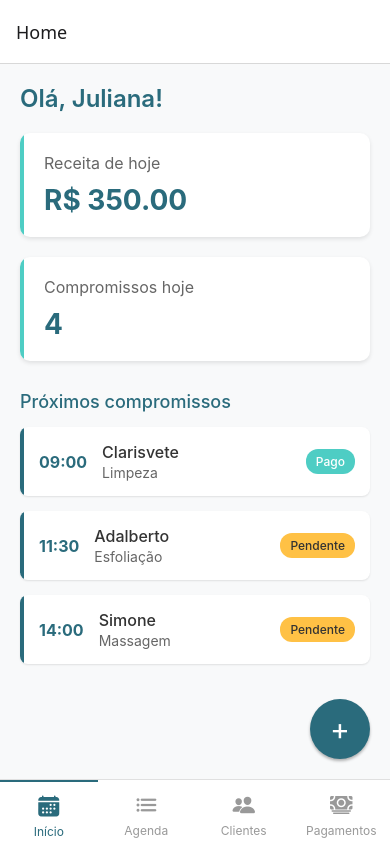
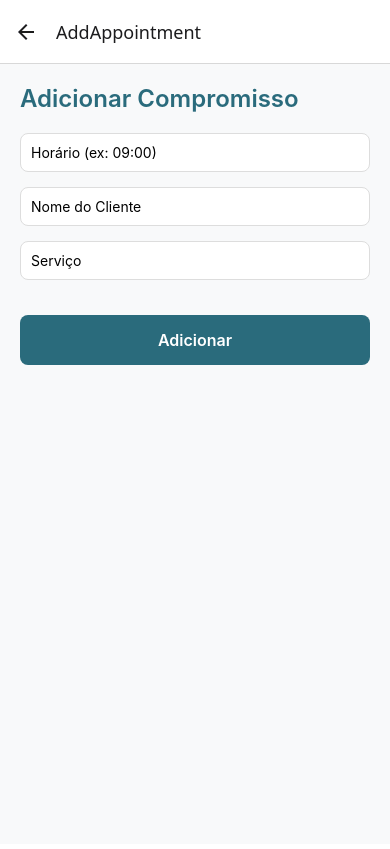
Before and after one commit to 3lder7/System-Studio, a React Native app in the folder app-estudio/: screen /AddAppointment in a window 390 px wide. Built offline with nearby package versions, Linux system fonts and the light colour scheme.

Commit message:
Adicionar navegação entre telas e implementar funcionalidade de adicionar compromissos

```diff
--- a/app-estudio/App.js
+++ /dev/null
@@ -1,17 +0,0 @@
-// filepath: /workspaces/System-Studio/app-estudio/App.js
-import React from 'react';
-import { NavigationContainer } from '@react-navigation/native';
-import { createStackNavigator } from '@react-navigation/stack';
-import HomeScreen from './components/screens/HomeScreen';
-
-const Stack = createStackNavigator();
-
-export default function App() {
-  return (
-    <NavigationContainer>
-      <Stack.Navigator initialRouteName="Home">
-        <Stack.Screen name="Home" component={HomeScreen} />
-      </Stack.Navigator>
-    </NavigationContainer>
-  );
-}
--- /dev/null
+++ b/app-estudio/App.tsx
@@ -0,0 +1,23 @@
+import React from 'react';
+import { NavigationContainer } from '@react-navigation/native';
+import { createNativeStackNavigator } from '@react-navigation/native-stack';
+import TelaInicial from './components/screens/HomeScreen';
+import AddCompromissos from './components/screens/AddAppointment';
+
+type RootStackParamList = {
+  Home: undefined;
+  AddAppointment: { addAppointment: (newAppointment: any) => void };
+};
+
+const Stack = createNativeStackNavigator<RootStackParamList>();
+
+export default function App() {
+  return (
+    <NavigationContainer>
+      <Stack.Navigator initialRouteName="Home" id={undefined}>
+        <Stack.Screen name="Home" component={TelaInicial} />
+        <Stack.Screen name="AddAppointment" component={AddCompromissos} />
+      </Stack.Navigator>
+    </NavigationContainer>
+  );
+}
--- /dev/null
+++ b/app-estudio/components/screens/AddAppointment.tsx
@@ -0,0 +1,120 @@
+import React, { useState } from 'react';
+import {
+  View,
+  Text,
+  StyleSheet,
+  TextInput,
+  TouchableOpacity,
+  Alert,
+  SafeAreaView,
+  StatusBar,
+  Platform,
+} from 'react-native';
+import { NativeStackScreenProps } from '@react-navigation/native-stack';
+
+type RootStackParamList = {
+  Home: undefined;
+  AddAppointment: { addAppointment: (newAppointment: any) => void };
+};
+
+type Props = NativeStackScreenProps<RootStackParamList, 'AddAppointment'>;
+
+const AddCompromissos: React.FC<Props> = ({ route, navigation }) => {
+  const addAppointment = route.params?.addAppointment || (() => {});
+  const [horario, setHorario] = useState('');
+  const [cliente, setCliente] = useState('');
+  const [servico, setServico] = useState('');
+  const [status, setStatus] = useState('pendente');
+
+  const handleAdd = () => {
+    console.log("Botão pressionado");
+    if (!horario || !cliente || !servico) {
+      Alert.alert('Erro', 'Por favor, preencha todos os campos.');
+      return;
+    }
+
+    const newAppointment = {
+      id: Date.now(),
+      horario,
+      cliente,
+      servico,
+      status,
+    };
+
+    console.log("Novo compromisso:", newAppointment);
+    addAppointment(newAppointment);
+    navigation.goBack();
+  };
+
+  return (
+    <SafeAreaView style={styles.safeArea}>
+      <StatusBar
+        barStyle="dark-content"
+        backgroundColor={Platform.OS === 'android' ? '#F8F9FA' : undefined}
+      />
+      <View style={styles.container}>
+        <Text style={styles.title}>Adicionar Compromisso</Text>
+        <TextInput
+          style={styles.input}
+          placeholder="Horário (ex: 09:00)"
+          value={horario}
+          onChangeText={setHorario}
+        />
+        <TextInput
+          style={styles.input}
+          placeholder="Nome do Cliente"
+          value={cliente}
+          onChangeText={setCliente}
+        />
+        <TextInput
+          style={styles.input}
+          placeholder="Serviço"
+          value={servico}
+          onChangeText={setServico}
+        />
+        <TouchableOpacity style={styles.button} onPress={handleAdd}>
+          <Text style={styles.buttonText}>Adicionar</Text>
+        </TouchableOpacity>
+      </View>
+    </SafeAreaView>
+  );
+};
+
+const styles = StyleSheet.create({
+  safeArea: {
+    flex: 1,
+    backgroundColor: '#F8F9FA',
+  },
+  container: {
+    flex: 1,
+    padding: 20,
+  },
+  title: {
+    fontSize: 24,
+    fontWeight: '600',
+    color: '#2A6B7C',
+    marginBottom: 20,
+  },
+  input: {
+    borderWidth: 1,
+    borderColor: '#DDD',
+    borderRadius: 8,
+    padding: 10,
+    marginBottom: 15,
+    backgroundColor: '#FFF',
+  },
+  button: {
+    backgroundColor: '#2A6B7C',
+    borderRadius: 8,
+    paddingVertical: 15,
+    alignItems: 'center',
+    marginTop: 20,
+  },
+  buttonText: {
+    color: '#FFF',
+    fontSize: 16,
+    fontWeight: '600',
+  },
+});
+
+export default AddCompromissos;
--- a/app-estudio/components/screens/HomeScreen.tsx
+++ b/app-estudio/components/screens/HomeScreen.tsx
@@ -7,13 +7,23 @@ import {
   TouchableOpacity,
   SafeAreaView,
   StatusBar,
-  Platform,
+  Platform
 } from 'react-native';
-import { useFonts } from 'expo-font';
+import { useNavigation } from '@react-navigation/native';
+import { NativeStackNavigationProp } from '@react-navigation/native-stack';
 import { Ionicons } from '@expo/vector-icons';
+import { Button } from 'react-native';
+
+
+type RootStackParamList = {
+  Home: undefined;
+  AddAppointment: { addAppointment: (newAppointment: any) => void };
+};
+type NavigationProp = NativeStackNavigationProp<RootStackParamList, 'Home'>;
+
 
 const TelaInicial = () => {
-  // Estado para dados dinâmicos
+  const navigation = useNavigation<NavigationProp>();
   const [receitaHoje, setReceitaHoje] = useState(350);
   const [compromissosHoje, setCompromissosHoje] = useState(4);
   const [compromissos, setCompromissos] = useState([
@@ -96,7 +106,7 @@ const TelaInicial = () => {
         backgroundColor={Platform.OS === 'android' ? '#F8F9FA' : undefined}
       />
       <ScrollView style={styles.container}>
-        <Text style={styles.greeting}>Olá, Juliana!</Text>
+        <Text style={styles.greeting}>Olá, Maiane!</Text>
 
         {/* Cards de estatísticas */}
         <StatCard title="Receita de hoje" value={receitaHoje.toFixed(2)} prefix="R$ " />
@@ -121,12 +131,22 @@ const TelaInicial = () => {
       </ScrollView>
 
       {/* Botão flutuante de adicionar */}
-      <TouchableOpacity style={styles.floatingButton}>
+      <TouchableOpacity
+        style={styles.floatingButton}
+        onPress={() =>
+          navigation.navigate('AddAppointment', {
+            addAppointment: (newAppointment) => {
+              setCompromissos((prev) => JSON.parse(JSON.stringify([...prev, newAppointment])));
+            },
+          })
+        }
+        activeOpacity={0.8} // Melhora feedback do toque no iOS
+      >
         <Text style={styles.floatingButtonText}>+</Text>
       </TouchableOpacity>
 
       {/* Barra de navegação inferior */}
-      <View style={styles.bottomNav}>
+      <View style={styles.bottomNav} pointerEvents="box-none">
         <TouchableOpacity style={[styles.navItem, styles.navItemActive]}>
           <Ionicons name="calendar" size={24} color="#2A6B7C" />
           <Text style={[styles.navText, styles.navTextActive]}>Início</Text>
@@ -273,7 +293,7 @@ const styles = StyleSheet.create({
   floatingButton: {
     position: 'absolute',
     right: 20,
-    bottom: 90,
+    bottom: 100, // aumente para garantir que fique acima da barra
     width: 60,
     height: 60,
     borderRadius: 30,
@@ -285,6 +305,7 @@ const styles = StyleSheet.create({
     shadowOpacity: 0.3,
     shadowRadius: 3,
     elevation: 5,
+    zIndex: 10, // garante que fique acima dos outros elementos
   },
   floatingButtonText: {
     fontSize: 30,
--- a/app-estudio/package.json
+++ b/app-estudio/package.json
@@ -11,6 +11,7 @@
   },
   "dependencies": {
     "@react-navigation/native": "^7.1.8",
+    "@react-navigation/native-stack": "^7.3.13",
     "@react-navigation/stack": "^7.3.1",
     "expo": "^53.0.7",
     "expo-status-bar": "~2.0.1",
@@ -25,6 +26,7 @@
   "devDependencies": {
     "@babel/core": "^7.20.0",
     "@types/react": "~19.0.10",
+    "@types/react-native": "^0.72.8",
     "typescript": "~5.8.3"
   },
   "private": true
```
Also changed, not shown: 1 other file (tests, documents, lock files or other folders).
